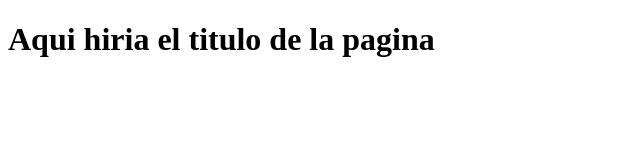
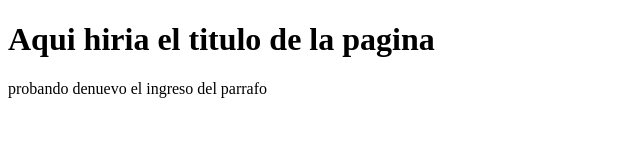
Before and after one commit to Jhonedinson/Curso-git-2, a plain HTML site: page index.html in a window 1280 px wide. Shown: the whole page, without its empty margins (0-640 px from the left). Drawn offline with Linux system fonts and the light colour scheme.

Commit message:
Update index.html

```diff
--- a/index.html
+++ b/index.html
@@ -7,5 +7,7 @@
 </head>
 <body>
     <h1>Aqui hiria el titulo de la pagina</h1>
+
+    <p>probando denuevo el ingreso del parrafo<p>
 </body>
 </html>
```
